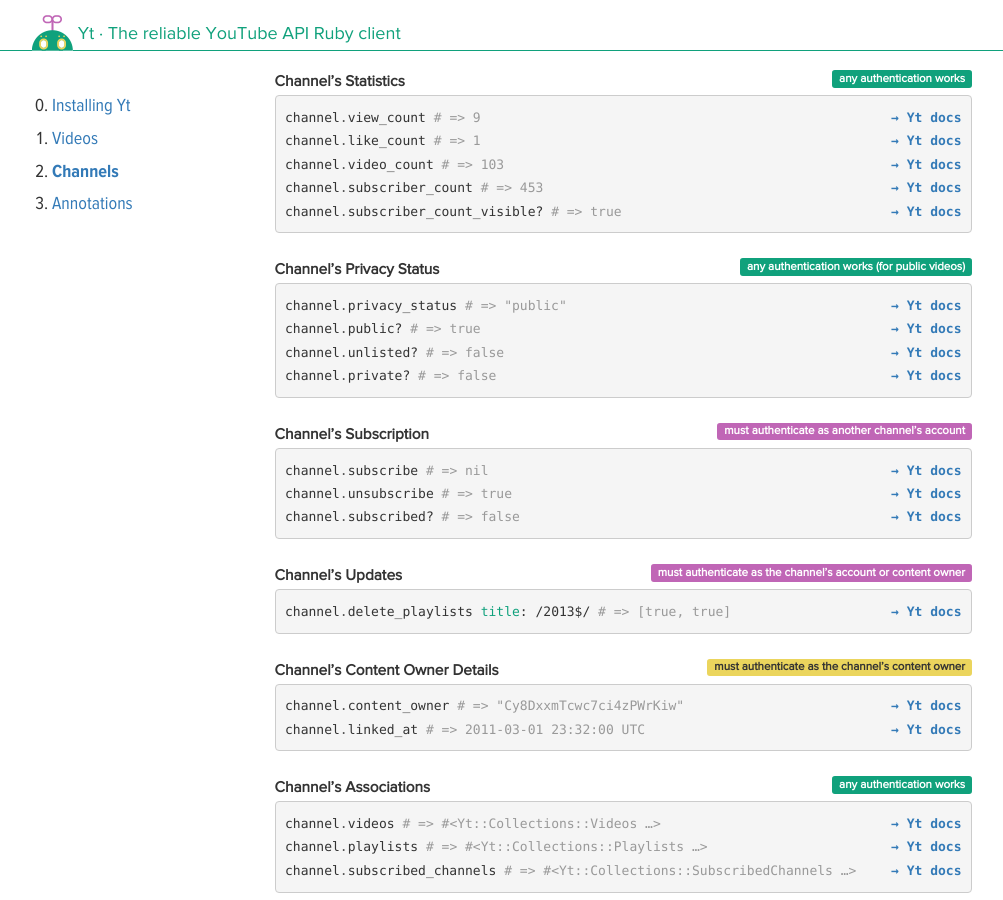
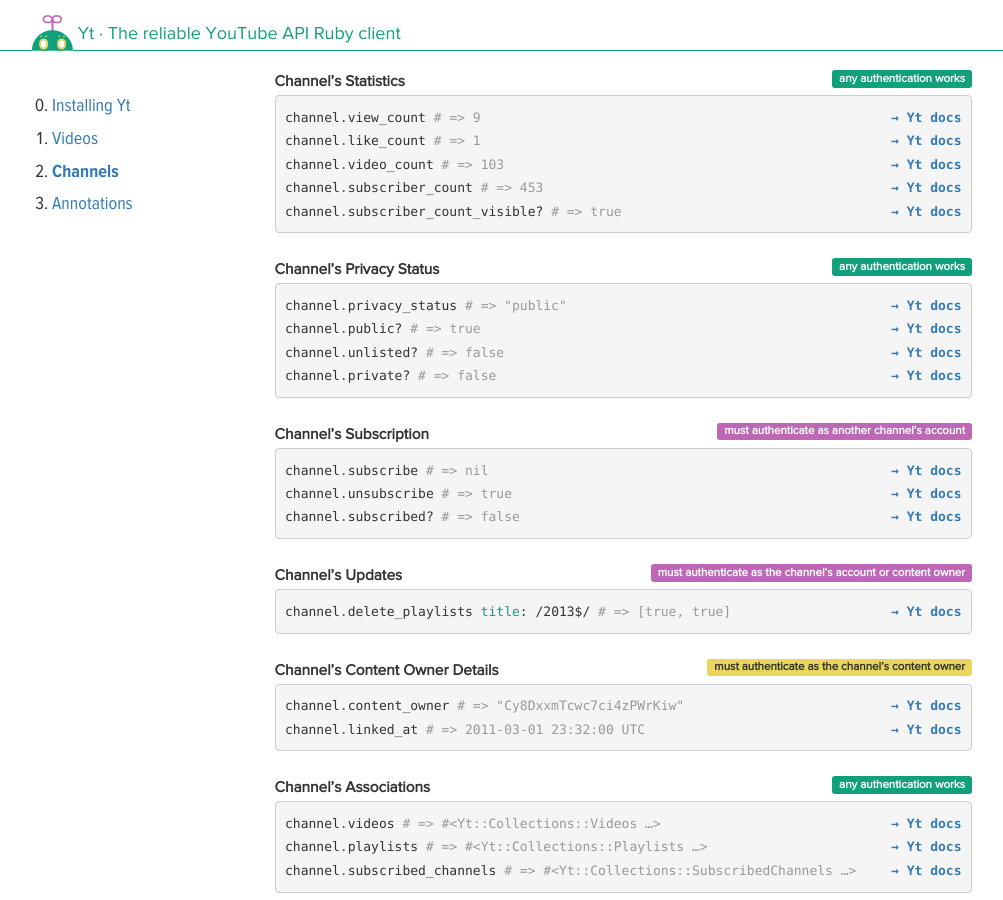
Before and after one commit to nullscreen/yt, a Jekyll site: the page built from channels.html, in a window 1280 px wide and 900 px high, scrolled down 1338 px. Shown: the whole window, without its empty margins (138-1141 px from the left). Built offline with Jekyll 4.4.1, drawn with Linux system fonts in a browser that asks for light colours; nearby versions of some CDN libraries; some web fonts are replaced.

Commit message:
Fix typo on Channel

```diff
--- a/channels.html
+++ b/channels.html
@@ -84,7 +84,7 @@
 {% include doc.html link="Models/Channel#subscriber_count_visible%3F" %}{% include example.html object='channel' method='subscriber_count_visible?' result='true' %}</pre>
   </div></dd>
 
-  {% include dt.html title="Channel’s Privacy Status" label="success" auth="any authentication works (for public videos)" %}
+  {% include dt.html title="Channel’s Privacy Status" label="success" auth="any authentication works" %}
   <dd><div class="highlight"><pre>
 {% include doc.html link="Models/Resource#privacy_status" %}{% include example.html object='channel' method='privacy_status' result='"public"' %}
 {% include doc.html link="Models/Resource#public%3F" %}{% include example.html object='channel' method='public?' result='true' %}
```
